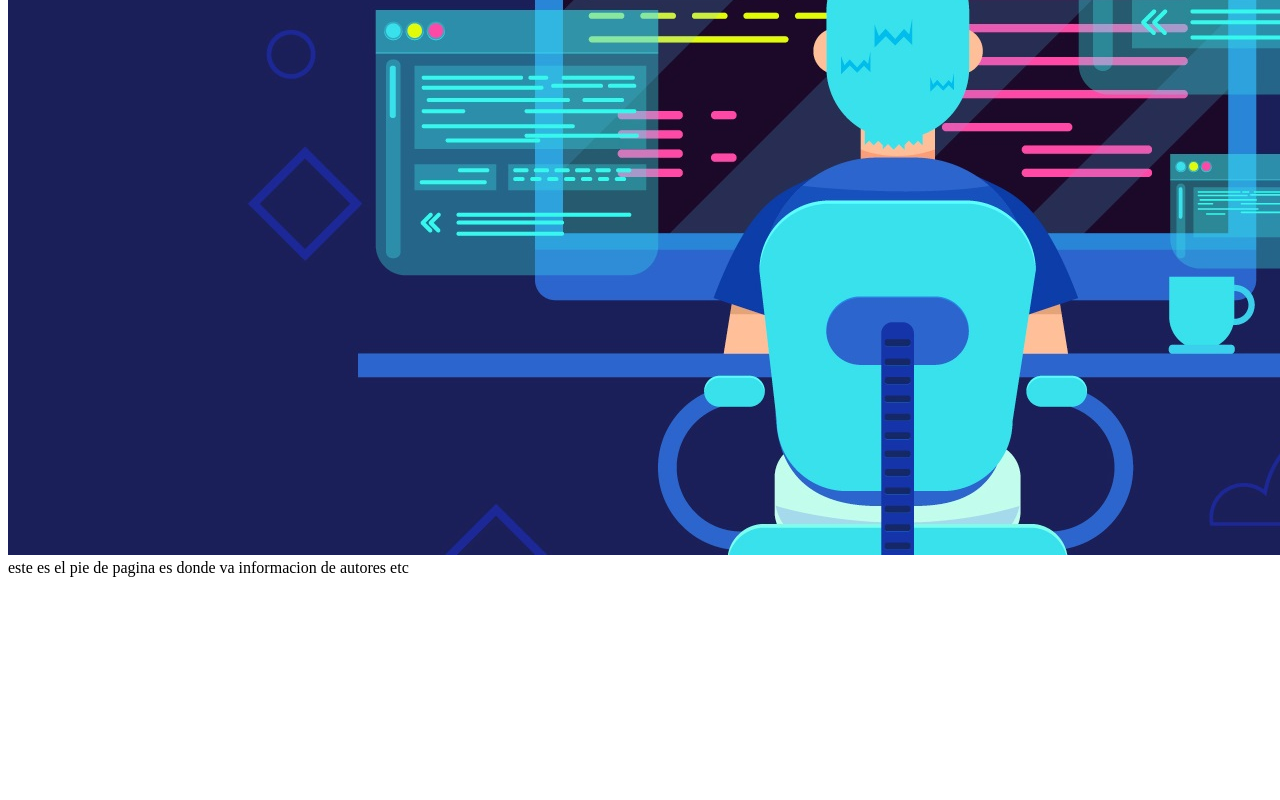
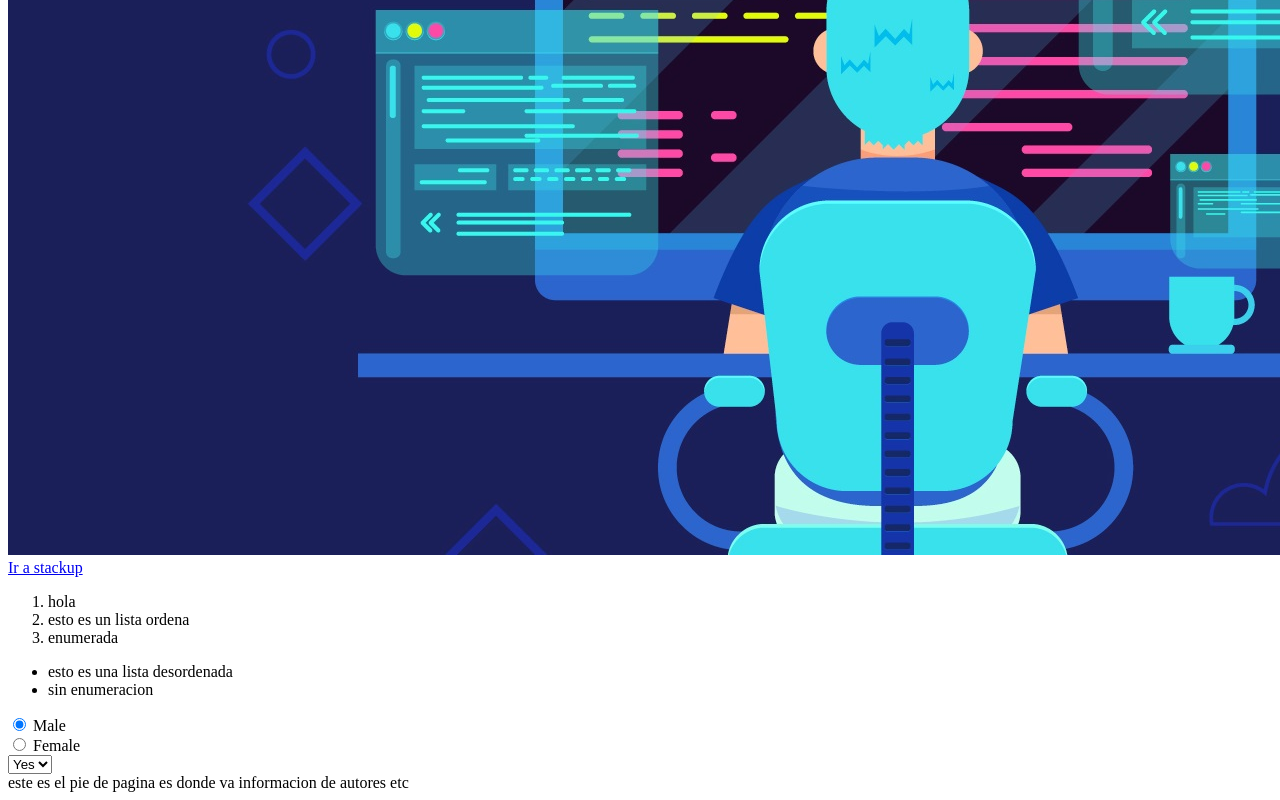
Before and after one commit to JonatanRA999/Practice, a plain HTML site: page index.html in a window 1280 px wide. Shown: the part 828-1628 px from the top of the page. Before the commit the page ends 1413 px from the top, so only its background shows below. Drawn offline with Linux system fonts and the light colour scheme.

Commit message:
nuevas etiquetas

```diff
--- a/index.html
+++ b/index.html
@@ -24,7 +24,25 @@
                 <span>esto es un espan para texto corto</span>
                 <p>esto es un texto con etiqueta p de parrafo </p>
                 <img src="Ing_sistemas.jpg" alt="imagen de perfil">
+                <a href="https://app.stackup.dev/campaign_page/get-good-at-git">Ir a stackup</a>
             </article>
+            <ol>
+                <li>hola</li>
+                <li>esto es un lista ordena</li>
+                <li>enumerada</li>
+            </ol>
+            <ul>
+                <li>esto es una lista desordenada</li>
+                <li>sin enumeracion</li>
+            </ul>
+            <form>
+                <input checked="checked" name="sex" type="radio" value="male" /> Male <br />
+                <input name="sex" type="radio" value="female" /> Female <br />
+                <select>
+                    <option selected="selected" value="1">Yes</option>
+                    <option value="2">No</option>
+                </select><br />
+            </form>
         </section>
     </main>
     <footer> este es el pie de pagina es donde va informacion de autores etc</footer>
```
